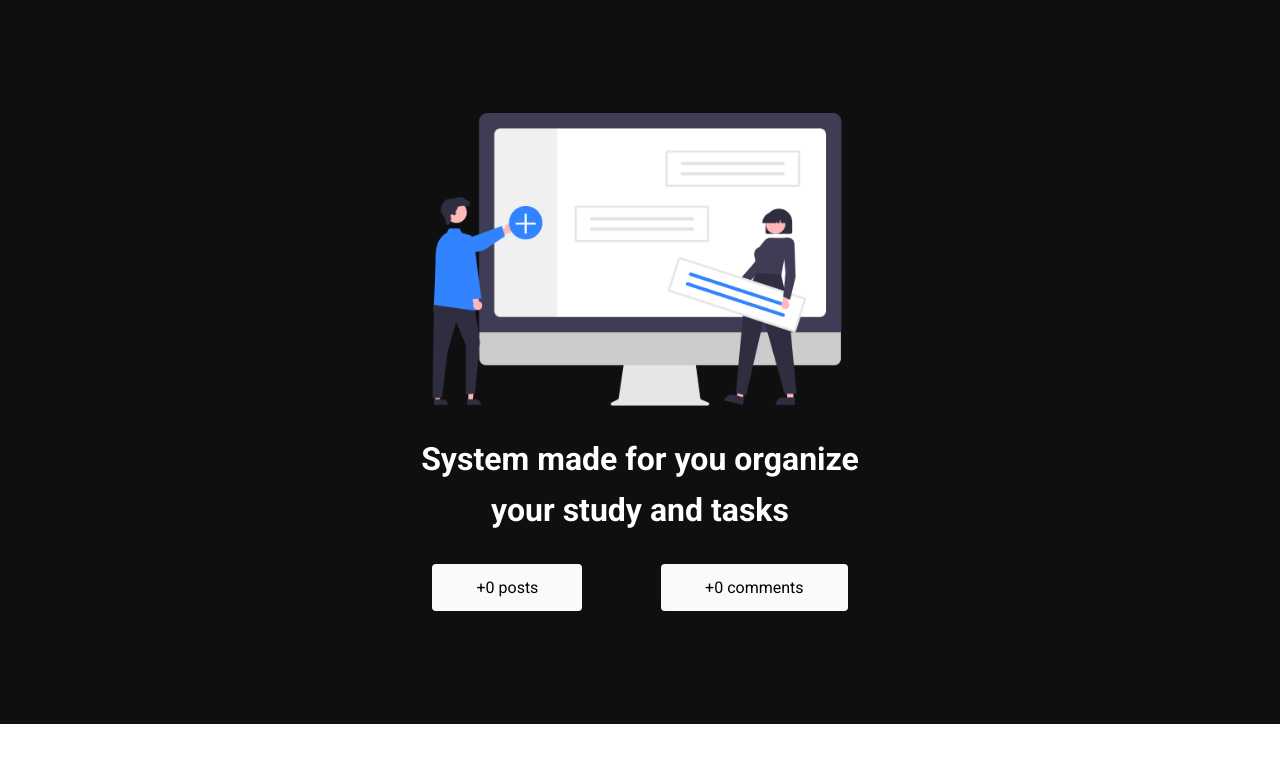
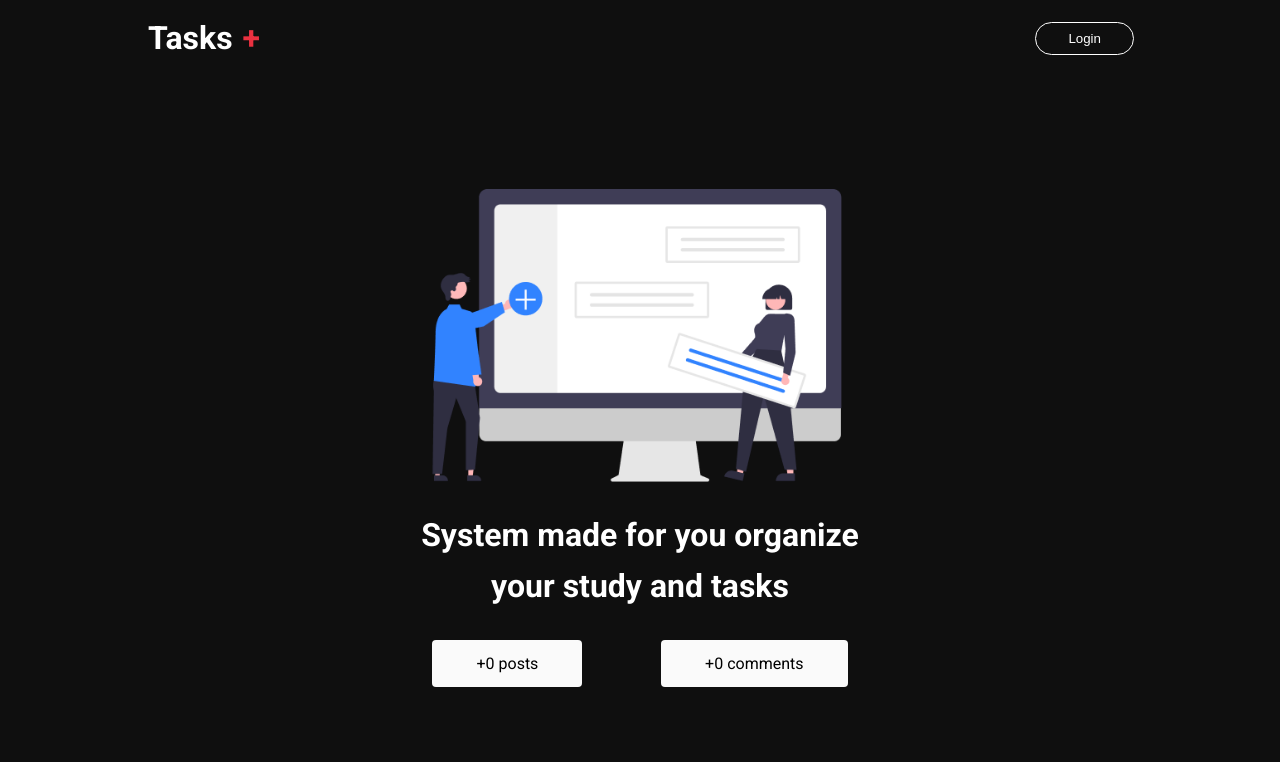
Before and after one commit to rafamorais/tasks, a Next.js app: page / in a window 1280 px wide. Shown: the top 762 px of the page. Built offline with nearby package versions, Linux system fonts and the light colour scheme; no server answers; the database is empty.

Commit message:
Testing deploy railway

```diff
--- a/src/pages/_app.tsx
+++ b/src/pages/_app.tsx
@@ -1,6 +1,6 @@
 import type { AppProps } from "next/app";
 import "@/styles/globals.css";
-// import Header from "@/components/Header";
+import Header from "@/components/Header";
 import { SessionProvider } from "next-auth/react";
 
 export default function App({
@@ -9,7 +9,7 @@ export default function App({
 }: AppProps) {
   return (
     <SessionProvider session={session}>
-      {/* <Header /> */}
+      <Header />
       <Component {...pageProps} />
     </SessionProvider>
   );
```
